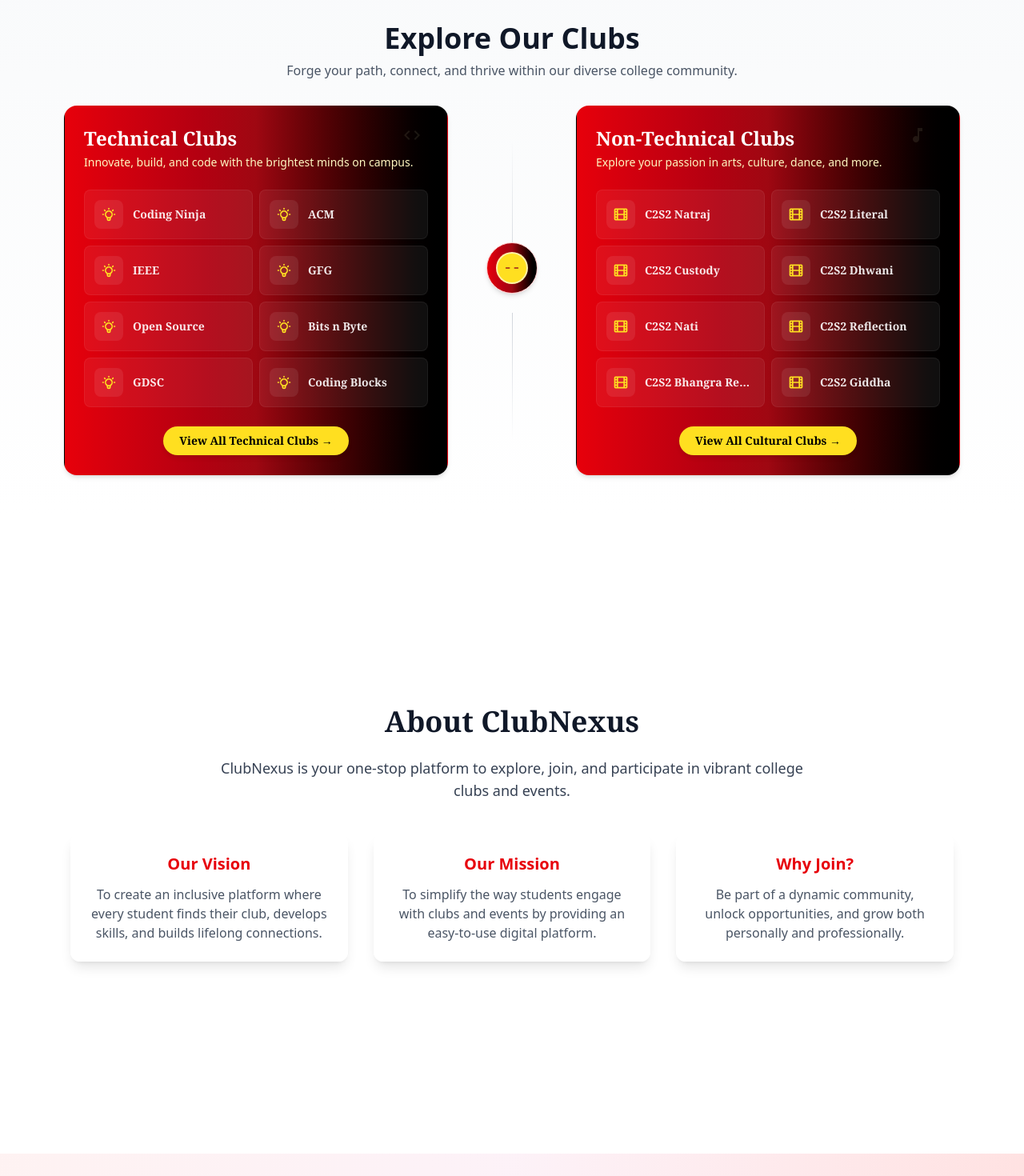
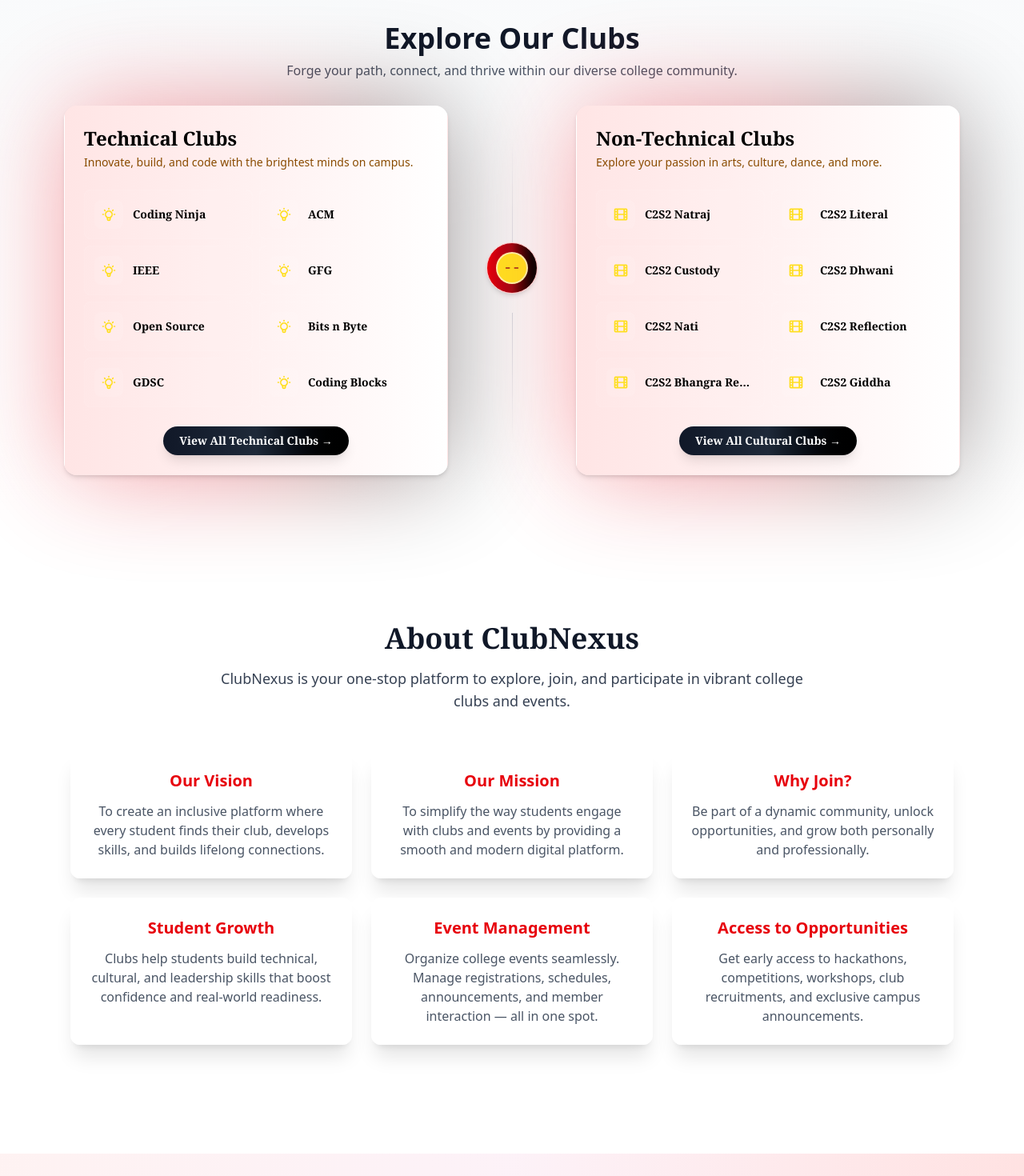
Before and after one commit to bhumikasharma1409/ClubNexus, a React app in the folder frontend/: page / in a window 1280 px wide. Shown: the part 820-2290 px from the top of the page at 80% size. Built offline with nearby package versions, Linux system fonts and the light colour scheme; no server answers; the HTML template or start-up script is replaced by a standard one.

Commit message:
Somw changes done

```diff
--- a/frontend/src/pages/Home.jsx
+++ b/frontend/src/pages/Home.jsx
@@ -1,36 +1,61 @@
 // src/pages/Home.jsx
-import React, { useState, useEffect, useRef } from 'react';
+import React, { useState, useEffect, useRef, useCallback } from 'react';
 import { Link } from 'react-router-dom';
 import Navbar from '../components/Navbar';
 import ParticlesBg from '../components/ParticlesBg';
 
 /* -------------------------
-   useInViewAnimation hook
+   useInViewAnimation hook (stable, callback ref)
    ------------------------- */
-const useInViewAnimation = (options) => {
-  const ref = useRef(null);
+const useInViewAnimation = (options = {}) => {
+  const [node, setNode] = useState(null);
   const [isVisible, setIsVisible] = useState(false);
+  const observerRef = useRef(null);
+
+  const ref = useCallback(
+    (element) => {
+      if (observerRef.current && node) {
+        try {
+          observerRef.current.unobserve(node);
+        } catch (e) {}
+      }
+      setNode(element);
+    },
+    [node]
+  );
 
   useEffect(() => {
-    if (!ref.current) return;
+    if (!node) return;
+    if (typeof window === 'undefined' || typeof IntersectionObserver === 'undefined') {
+      setIsVisible(true);
+      return;
+    }
 
     const observer = new IntersectionObserver(
       ([entry]) => {
         if (entry.isIntersecting) {
           setIsVisible(true);
-          if (ref.current) observer.unobserve(ref.current);
+          try {
+            if (node) observer.unobserve(node);
+          } catch (e) {}
         }
       },
       options
     );
 
-    observer.observe(ref.current);
+    observer.observe(node);
+    observerRef.current = observer;
 
     return () => {
-      if (ref.current) observer.unobserve(ref.current);
-      observer.disconnect();
+      try {
+        if (observerRef.current && node) observerRef.current.unobserve(node);
+      } catch (e) {}
+      if (observerRef.current && typeof observerRef.current.disconnect === 'function') {
+        observerRef.current.disconnect();
+      }
+      observerRef.current = null;
     };
-  }, [options]);
+  }, [node, options]);
 
   return [ref, isVisible];
 };
@@ -91,6 +116,18 @@
 };
 
 /* -------------------------
+   Helpers
+   ------------------------- */
+const slugify = (name = '') =>
+  name
+    .toString()
+    .trim()
+    .toLowerCase()
+    .replace(/&/g, '-and-')
+    .replace(/[^a-z0-9]+/g, '-')
+    .replace(/(^-|-$)/g, '');
+
+/* -------------------------
    Home component
    ------------------------- */
 export default function Home() {
@@ -100,14 +137,20 @@
 
   useEffect(() => {
     fetch('/api/technical-clubs')
-      .then((res) => res.json())
-      .then((data) => setTechnicalClubs(data))
-      .catch((err) => console.error('Failed to fetch technical clubs:', err));
+      .then((res) => {
+        if (!res.ok) throw new Error('Failed fetch');
+        return res.json();
+      })
+      .then((data) => Array.isArray(data) && setTechnicalClubs(data))
+      .catch(() => {});
 
     fetch('/api/nontechnical-clubs')
-      .then((res) => res.json())
-      .then((data) => setNonTechnicalClubs(data))
-      .catch((err) => console.error('Failed to fetch non-technical clubs:', err));
+      .then((res) => {
+        if (!res.ok) throw new Error('Failed fetch');
+        return res.json();
+      })
+      .then((data) => Array.isArray(data) && setNonTechnicalClubs(data))
+      .catch(() => {});
   }, []);
 
   const toggleFaq = (index) => {
@@ -126,7 +169,7 @@
     { id: 't5', name: 'Open Source' },
     { id: 't6', name: 'Bits n Byte' },
     { id: 't7', name: 'GDSC' },
-    { id: 't8', name: 'Coding Blocks' }
+    { id: 't8', name: 'Coding Blocks' },
   ];
 
   const defaultNonTech = [
@@ -137,7 +180,7 @@
     { id: 'n5', name: 'C2S2 Nati' },
     { id: 'n6', name: 'C2S2 Reflection' },
     { id: 'n7', name: 'C2S2 Bhangra Regiment' },
-    { id: 'n8', name: 'C2S2 Giddha' }
+    { id: 'n8', name: 'C2S2 Giddha' },
   ];
 
   return (
@@ -162,6 +205,8 @@
           transition: all 0.18s ease;
         }
         .hero-btn:hover { transform: translateY(-2px); filter: brightness(1.03); }
+
+        /* removed decorative symbol CSS (scattered & edge-cluster) */
       `}</style>
 
       {/* HERO */}
@@ -180,13 +225,11 @@
           <p className="mt-6 text-lg text-gray-600 max-w-xl">
             All your college events, in one place. Stay updated and never miss an opportunity again.
           </p>
-
-
         </AnimatedSection>
 
         <AnimatedSection className="mt-10 md:mt-0 md:ml-12 w-full md:w-4/5 lg:w-2/3 relative overflow-hidden rounded-2xl shadow-xl h-72 md:h-96" delay="0.24s" threshold={0.05}>
           <div id="slider" className="flex transition-transform duration-700 h-full">
-            <img src="/first.jpg" className="w-full flex-shrink-0 h-full object-cover" alt="slide1" />
+            <img src="public/first.jpg" className="w-full flex-shrink-0 h-full object-cover" alt="slide1" />
             <img src="/fourth.jpg" className="w-full flex-shrink-0 h-full object-cover" alt="slide2" />
             <img src="/second.jpg" className="w-full flex-shrink-0 h-full object-cover" alt="slide3" />
             <img src="/fifth.jpg" className="w-full flex-shrink-0 h-full object-cover" alt="slide4" />
@@ -207,21 +250,26 @@
           </p>
 
           <div className="flex flex-wrap lg:items-stretch gap-6 lg:gap-8 justify-center">
-            <AnimatedSection className="relative flex-1 min-w-[260px] max-w-[480px] rounded-2xl p-6 shadow-md overflow-hidden bg-gradient-to-r from-red-600 via-red-800 to-black border border-transparent" delay="0.12s">
-              <div className="pointer-events-none absolute inset-0 opacity-9">
-                <svg className="absolute top-6 right-8 w-6 h-6 text-yellow-100" fill="currentColor" viewBox="0 0 24 24">
-                  <path d="M9.4 16.6L4.8 12l4.6-4.6L8 6l-6 6 6 6 1.4-1.4zm5.2 0l4.6-4.6-4.6-4.6L16 6l6 6-6 6-1.4-1.4z"/>
-                </svg>
-              </div>
 
-              <h3 className="text-2xl font-serif font-bold text-white mb-1">Technical Clubs</h3>
-              <p className="text-sm text-yellow-100 mb-6">Innovate, build, and code with the brightest minds on campus.</p>
+            {/* TECHNICAL BOX WITH OUTER GLOW */}
+            <AnimatedSection className="relative flex-1 min-w-[260px] max-w-[480px]" delay="0.12s">
+
+              {/* OUTER BLUR GLOW EFFECT */}
+              <div className="absolute inset-0 rounded-3xl bg-gradient-to-r from-red-500 via-red-700 to-black blur-3xl opacity-40"></div>
+
+              {/* INNER CARD */}
+              <div className="relative rounded-2xl p-6 shadow-md overflow-hidden bg-gradient-to-r from-[#ffe5e5] via-[#fff1f1] to-white border border-transparent">
+
+                {/* SYMBOLS REMOVED — clean card */}
+
+                <h3 className="text-2xl font-serif font-bold text-black mb-1">Technical Clubs</h3>
+                <p className="text-sm text-yellow-800 mb-6">Innovate, build, and code with the brightest minds on campus.</p>
 
                 <div className="grid grid-cols-2 gap-2 mb-6">
                   {(technicalClubs && technicalClubs.length ? technicalClubs : defaultTech).slice(0, 8).map((club, i) => (
                     <Link
                       key={club.id ?? i}
-                    to={`/club/${encodeURIComponent(club.name)}`}
+                      to={`/club/${slugify(club.name)}`}
                       className="flex items-center gap-3 p-3 rounded-lg bg-white/6 border border-white/6 hover:border-yellow-300 hover:shadow-md transition-all duration-150"
                     >
                       <div className="w-9 h-9 rounded-lg bg-white/8 flex items-center justify-center flex-shrink-0">
@@ -230,23 +278,29 @@
                         </svg>
                       </div>
 
-                    <span className="text-sm font-serif font-semibold text-white/90 truncate">{club.name}</span>
+                      <span className="text-sm font-serif font-semibold text-black truncate">{club.name}</span>
                     </Link>
                   ))}
                 </div>
 
                 <div className="text-center">
-                <Link to="/technical-clubs" className="inline-block text-sm font-serif font-bold py-2 px-5 rounded-full bg-yellow-300 text-black hover:bg-yellow-400 transition-shadow shadow-md">
+                  <Link
+                    to="/technical-clubs"
+                    className="inline-block text-sm font-serif font-bold py-2 px-5 rounded-full bg-gradient-to-r from-gray-900 via-gray-800 to-black text-white hover:opacity-95 transition-shadow shadow-lg"
+                  >
                     View All Technical Clubs →
                   </Link>
                 </div>
+
+              </div>
             </AnimatedSection>
 
+            {/* CENTER DOT */}
             <AnimatedSection className="flex flex-col items-center justify-center w-[96px] mt-10 lg:mt-0" delay="0.18s">
               <div className="h-[160px] w-[1px] bg-gradient-to-b from-transparent to-gray-300 hidden lg:block"></div>
               <div className="w-16 h-16 rounded-full bg-gradient-to-r from-red-600 via-red-800 to-black shadow-md -mt-8 flex items-center justify-center border border-red-200 relative">
                 <div className="w-10 h-10 rounded-full bg-yellow-300 flex items-center justify-center border-2 border-white/60">
-                  <svg width="20" height="20" viewBox="0 0 24 24" fill="none" xmlns="http://www.w3.org/2000/svg">
+                  <svg width="20" height="20" viewBox="0 0 24 24" fill="none">
                     <path d="M3 12h4" stroke="#991b1b" strokeWidth="1.6" strokeLinecap="round"/>
                     <path d="M17 12h4" stroke="#991b1b" strokeWidth="1.6" strokeLinecap="round"/>
                     <circle cx="8" cy="12" r="1" fill="#991b1b"/>
@@ -257,21 +311,25 @@
               <div className="h-[160px] w-[1px] bg-gradient-to-b from-gray-300 to-transparent hidden lg:block mt-6"></div>
             </AnimatedSection>
 
-            <AnimatedSection className="relative flex-1 min-w-[260px] max-w-[480px] rounded-2xl p-6 shadow-md overflow-hidden bg-gradient-to-r from-red-600 via-red-800 to-black border border-transparent" delay="0.24s">
-              <div className="pointer-events-none absolute inset-0 opacity-9">
-                <svg className="absolute top-6 right-10 w-6 h-6 text-yellow-100" fill="currentColor" viewBox="0 0 24 24">
-                  <path d="M12 3v10.55c-.59-.34-1.27-.55-2-.55-2.21 0-4 1.79-4 4s1.79 4 4 4 4-1.79 4-4V7h4V3h-6z"/>
-                </svg>
-              </div>
+            {/* NON TECHNICAL BOX WITH OUTER GLOW */}
+            <AnimatedSection className="relative flex-1 min-w-[260px] max-w-[480px]" delay="0.24s">
 
-              <h3 className="text-2xl font-serif font-bold text-white mb-1">Non-Technical Clubs</h3>
-              <p className="text-sm text-yellow-100 mb-6">Explore your passion in arts, culture, dance, and more.</p>
+              {/* OUTER BLUR GLOW EFFECT */}
+              <div className="absolute inset-0 rounded-3xl bg-gradient-to-r from-red-500 via-red-700 to-black blur-3xl opacity-40"></div>
+
+              {/* INNER CARD */}
+              <div className="relative rounded-2xl p-6 shadow-md overflow-hidden bg-gradient-to-r from-[#ffe5e5] via-[#fff1f1] to-white border border-transparent">
+
+                {/* SYMBOLS REMOVED — clean card */}
+
+                <h3 className="text-2xl font-serif font-bold text-black mb-1">Non-Technical Clubs</h3>
+                <p className="text-sm text-yellow-800 mb-6">Explore your passion in arts, culture, dance, and more.</p>
 
                 <div className="grid grid-cols-2 gap-2 mb-6">
                   {(nonTechnicalClubs && nonTechnicalClubs.length ? nonTechnicalClubs : defaultNonTech).slice(0, 8).map((club, i) => (
                     <Link
                       key={club.id ?? i}
-                    to={`/club/${encodeURIComponent(club.name)}`}
+                      to={`/club/${slugify(club.name)}`}
                       className="flex items-center gap-3 p-3 rounded-lg bg-white/6 border border-white/6 hover:border-yellow-300 hover:shadow-md transition-all duration-150"
                     >
                       <div className="w-9 h-9 rounded-lg bg-white/8 flex items-center justify-center flex-shrink-0">
@@ -279,43 +337,71 @@
                           <path strokeLinecap="round" strokeLinejoin="round" strokeWidth="2" d="M7 4v16M17 4v16M3 8h4m10 0h4M3 12h18M3 16h4m10 0h4M4 20h16a1 1 0 001-1V5a1 1 0 00-1-1H4a1 1 0 00-1 1v14a1 1 0 001 1z" />
                         </svg>
                       </div>
-                    <span className="text-sm font-serif font-semibold text-white/90 truncate">{club.name}</span>
+                      <span className="text-sm font-serif font-semibold text-black truncate">{club.name}</span>
                     </Link>
                   ))}
                 </div>
 
                 <div className="text-center">
-                <Link to="/nontechnical-clubs" className="inline-block text-sm font-serif font-bold py-2 px-5 rounded-full bg-yellow-300 text-black hover:bg-yellow-400 transition-shadow shadow-md">
+                  <Link
+                    to="/nontechnical-clubs"
+                    className="inline-block text-sm font-serif font-bold py-2 px-5 rounded-full bg-gradient-to-r from-gray-900 via-gray-800 to-black text-white hover:opacity-95 transition-shadow shadow-lg"
+                  >
                     View All Cultural Clubs →
                   </Link>
                 </div>
+
+              </div>
             </AnimatedSection>
+
           </div>
         </div>
       </AnimatedSection>
 
       {/* ABOUT */}
-      <AnimatedSection as="section" id="about" className="h-screen flex items-center justify-center relative bg-transparent" threshold={0.3} delay="0.12s">
+      <AnimatedSection
+        as="section"
+        id="about"
+        className="min-h-screen flex items-center justify-center relative bg-transparent py-24"
+        threshold={0.3}
+        delay="0.12s"
+      >
         <div className="max-w-6xl mx-auto px-6 text-center">
           <h2 className="text-4xl font-extrabold text-gray-900 font-serif">About ClubNexus</h2>
-          <p className="mt-6 text-lg text-gray-700 max-w-3xl mx-auto">
+
+          <p className="mt-4 text-lg text-gray-700 max-w-3xl mx-auto">
             ClubNexus is your one-stop platform to explore, join, and participate in vibrant college clubs and events.
           </p>
 
-          <div className="mt-10 grid grid-cols-1 md:grid-cols-3 gap-8">
-            <AnimatedSection className="bg-white/80 backdrop-blur-md shadow-lg rounded-xl p-6" delay="0.1s">
+          <div className="mt-12 grid grid-cols-1 md:grid-cols-3 gap-6">
+            <AnimatedSection className="bg-white/80 hover:bg-white/90 hover:scale-[1.02] transition-all duration-300 backdrop-blur-md shadow-xl rounded-xl p-6" delay="0.1s">
               <h3 className="text-xl font-semibold text-red-600">Our Vision</h3>
               <p className="mt-3 text-gray-600">To create an inclusive platform where every student finds their club, develops skills, and builds lifelong connections.</p>
             </AnimatedSection>
 
-            <AnimatedSection className="bg-white/80 backdrop-blur-md shadow-lg rounded-xl p-6" delay="0.3s">
+            <AnimatedSection className="bg-white/80 hover:bg-white/90 hover:scale-[1.02] transition-all duration-300 backdrop-blur-md shadow-xl rounded-xl p-6" delay="0.2s">
               <h3 className="text-xl font-semibold text-red-600">Our Mission</h3>
-              <p className="mt-3 text-gray-600">To simplify the way students engage with clubs and events by providing an easy-to-use digital platform.</p>
+              <p className="mt-3 text-gray-600">To simplify the way students engage with clubs and events by providing a smooth and modern digital platform.</p>
             </AnimatedSection>
 
-            <AnimatedSection className="bg-white/80 backdrop-blur-md shadow-lg rounded-xl p-6" delay="0.5s">
+            <AnimatedSection className="bg-white/80 hover:bg-white/90 hover:scale-[1.02] transition-all duration-300 backdrop-blur-md shadow-xl rounded-xl p-6" delay="0.3s">
               <h3 className="text-xl font-semibold text-red-600">Why Join?</h3>
               <p className="mt-3 text-gray-600">Be part of a dynamic community, unlock opportunities, and grow both personally and professionally.</p>
+            </AnimatedSection>
+
+            <AnimatedSection className="bg-white/80 hover:bg-white/90 hover:scale-[1.02] transition-all duration-300 backdrop-blur-md shadow-xl rounded-xl p-6" delay="0.4s">
+              <h3 className="text-xl font-semibold text-red-600">Student Growth</h3>
+              <p className="mt-3 text-gray-600">Clubs help students build technical, cultural, and leadership skills that boost confidence and real-world readiness.</p>
+            </AnimatedSection>
+
+            <AnimatedSection className="bg-white/80 hover:bg-white/90 hover:scale-[1.02] transition-all duration-300 backdrop-blur-md shadow-xl rounded-xl p-6" delay="0.5s">
+              <h3 className="text-xl font-semibold text-red-600">Event Management</h3>
+              <p className="mt-3 text-gray-600">Organize college events seamlessly. Manage registrations, schedules, announcements, and member interaction — all in one spot.</p>
+            </AnimatedSection>
+
+            <AnimatedSection className="bg-white/80 hover:bg-white/90 hover:scale-[1.02] transition-all duration-300 backdrop-blur-md shadow-xl rounded-xl p-6" delay="0.6s">
+              <h3 className="text-xl font-semibold text-red-600">Access to Opportunities</h3>
+              <p className="mt-3 text-gray-600">Get early access to hackathons, competitions, workshops, club recruitments, and exclusive campus announcements.</p>
             </AnimatedSection>
           </div>
         </div>
@@ -325,19 +411,16 @@
       <AnimatedSection as="section" id="faq" className="py-24 mb-12 lg:mb-20 bg-gradient-to-r from-red-50 via-pink-50 to-red-100 relative z-10" threshold={0.1} delay="0.08s">
         <div className="max-w-5xl mx-auto px-6">
           <h2 className="text-5xl font-extrabold text-center text-gray-900 font-serif">Frequently Asked Questions</h2>
-    <p className="mt-4 text-lg text-gray-600 text-center">Get quick answers to the most common questions about ClubNexus.</p>
+          <p className="mt-4 text-lg text-gray-600 text-center">Get quick answers to the most common questions about ClubNexus</p>
 
           <div className="mt-14 space-y-5">
-      {/* Item 1 */}
             <AnimatedSection className="group border border-gray-200 rounded-2xl shadow-md bg-white/80 backdrop-blur-md transition hover:shadow-xl overflow-hidden" delay="0.1s">
               <button
                 onClick={() => toggleFaq(0)}
                 className="w-full flex justify-between items-center px-6 py-5 text-left text-lg font-semibold text-gray-800"
               >
                 <span>What is ClubNexus?</span>
-          <span className={`faq-icon transition-transform duration-300 text-red-500 ${faqOpen[0] ? 'transform rotate-45' : ''}`}>
-            {faqOpen[0] ? '−' : '+'}
-          </span>
+                <span className={`faq-icon transition-transform duration-300 text-red-500 ${faqOpen[0] ? 'transform rotate-45' : ''}`}>{faqOpen[0] ? '−' : '+'}</span>
               </button>
               <div className={`faq-answer overflow-hidden px-6 text-gray-600 transition-all duration-500 ease-in-out ${faqOpen[0] ? 'max-h-96 py-4' : 'max-h-0'}`}>
                 <p>
@@ -348,16 +431,13 @@
               </div>
             </AnimatedSection>
 
-      {/* Item 2 */}
             <AnimatedSection className="group border border-gray-200 rounded-2xl shadow-md bg-white/80 backdrop-blur-md transition hover:shadow-xl overflow-hidden" delay="0.2s">
               <button
                 onClick={() => toggleFaq(1)}
                 className="w-full flex justify-between items-center px-6 py-5 text-left text-lg font-semibold text-gray-800"
               >
                 <span>How can I register for a club?</span>
-          <span className={`faq-icon transition-transform duration-300 text-red-500 ${faqOpen[1] ? 'transform rotate-45' : ''}`}>
-            {faqOpen[1] ? '−' : '+'}
-          </span>
+                <span className={`faq-icon transition-transform duration-300 text-red-500 ${faqOpen[1] ? 'transform rotate-45' : ''}`}>{faqOpen[1] ? '−' : '+'}</span>
               </button>
               <div className={`faq-answer overflow-hidden px-6 text-gray-600 transition-all duration-500 ease-in-out ${faqOpen[1] ? 'max-h-96 py-4' : 'max-h-0'}`}>
                 <p>
@@ -368,16 +448,13 @@
               </div>
             </AnimatedSection>
 
-      {/* Item 3 */}
             <AnimatedSection className="group border border-gray-200 rounded-2xl shadow-md bg-white/80 backdrop-blur-md transition hover:shadow-xl overflow-hidden" delay="0.3s">
               <button
                 onClick={() => toggleFaq(2)}
                 className="w-full flex justify-between items-center px-6 py-5 text-left text-lg font-semibold text-gray-800"
               >
                 <span>Is ClubNexus free to use?</span>
-          <span className={`faq-icon transition-transform duration-300 text-red-500 ${faqOpen[2] ? 'transform rotate-45' : ''}`}>
-            {faqOpen[2] ? '−' : '+'}
-          </span>
+                <span className={`faq-icon transition-transform duration-300 text-red-500 ${faqOpen[2] ? 'transform rotate-45' : ''}`}>{faqOpen[2] ? '−' : '+'}</span>
               </button>
               <div className={`faq-answer overflow-hidden px-6 text-gray-600 transition-all duration-500 ease-in-out ${faqOpen[2] ? 'max-h-96 py-4' : 'max-h-0'}`}>
                 <p>
@@ -388,16 +465,13 @@
               </div>
             </AnimatedSection>
 
-      {/* Item 4 */}
             <AnimatedSection className="group border border-gray-200 rounded-2xl shadow-md bg-white/80 backdrop-blur-md transition hover:shadow-xl overflow-hidden" delay="0.4s">
               <button
                 onClick={() => toggleFaq(3)}
                 className="w-full flex justify-between items-center px-6 py-5 text-left text-lg font-semibold text-gray-800"
               >
                 <span>Can I join multiple clubs?</span>
-          <span className={`faq-icon transition-transform duration-300 text-red-500 ${faqOpen[3] ? 'transform rotate-45' : ''}`}>
-            {faqOpen[3] ? '−' : '+'}
-          </span>
+                <span className={`faq-icon transition-transform duration-300 text-red-500 ${faqOpen[3] ? 'transform rotate-45' : ''}`}>{faqOpen[3] ? '−' : '+'}</span>
               </button>
               <div className={`faq-answer overflow-hidden px-6 text-gray-600 transition-all duration-500 ease-in-out ${faqOpen[3] ? 'max-h-96 py-4' : 'max-h-0'}`}>
                 <p>
@@ -410,7 +484,6 @@
           </div>
         </div>
       </AnimatedSection>
-
 
       {/* Quote card (hidden by default) */}
       <div id="quoteCard" className="fixed bottom-10 right-10 w-80 bg-white rounded-xl shadow-2xl p-5 opacity-0 pointer-events-none transition-opacity duration-500 z-50">
```
Also changed, not shown: 1 other file (tests, documents, lock files or other folders). Lines whose indentation alone changed are shown as unchanged.
